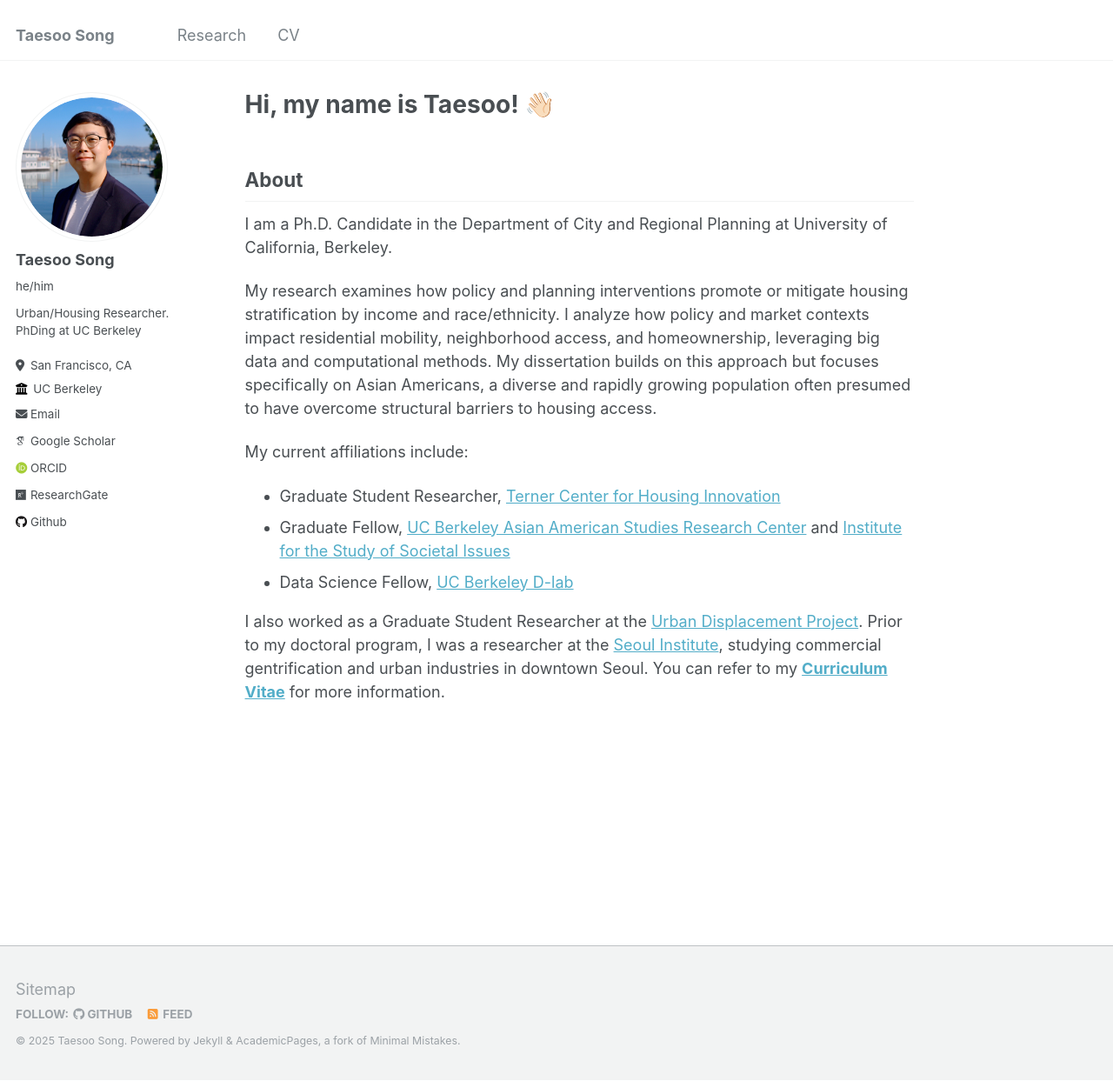
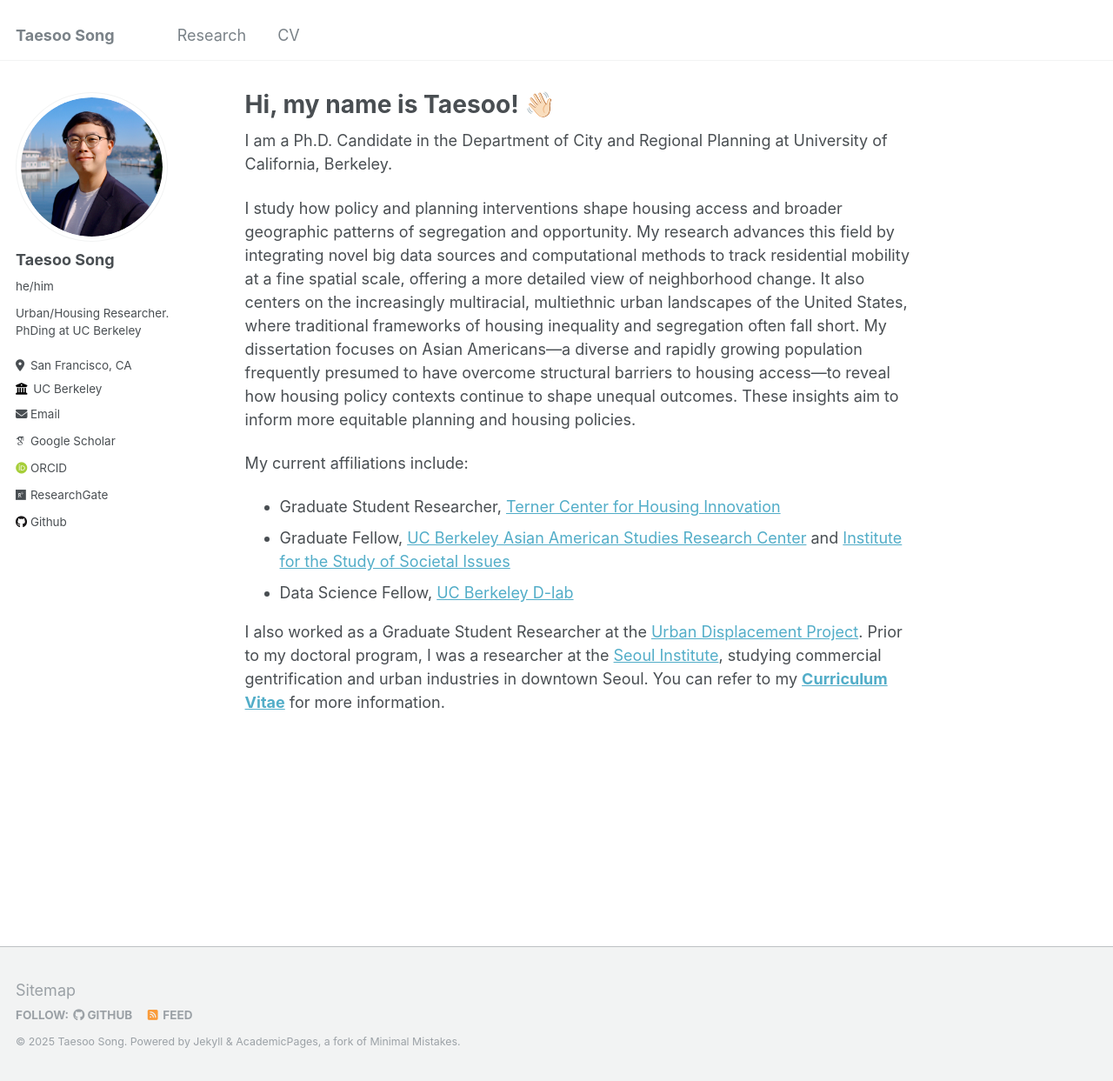
Before and after one commit to taesoosong/taesoosong.github.io, a Jekyll site: the page built from _pages/about.md, in a window 1280 px wide and 1243 px high. Shown: the whole window at 87% size. Built offline with Jekyll 4.4.1, drawn with Linux system fonts in a browser that asks for light colours; some web fonts are replaced.

Commit message:
Update about.md

```diff
--- a/_pages/about.md
+++ b/_pages/about.md
@@ -8,10 +8,9 @@ redirect_from:
   - /about.html
 ---
 
-## About
 I am a Ph.D. Candidate in the Department of City and Regional Planning at University of California, Berkeley.
 
-My research examines how policy and planning interventions promote or mitigate housing stratification by income and race/ethnicity. I analyze how policy and market contexts impact residential mobility, neighborhood access, and homeownership, leveraging big data and computational methods. My dissertation builds on this approach but focuses specifically on Asian Americans, a diverse and rapidly growing population often presumed to have overcome structural barriers to housing access.
+I study how policy and planning interventions shape housing access and broader geographic patterns of segregation and opportunity. My research advances this field by integrating novel big data sources and computational methods to track residential mobility at a fine spatial scale, offering a more detailed view of neighborhood change. It also centers on the increasingly multiracial, multiethnic urban landscapes of the United States, where traditional frameworks of housing inequality and segregation often fall short. My dissertation focuses on Asian Americans—a diverse and rapidly growing population frequently presumed to have overcome structural barriers to housing access—to reveal how housing policy contexts continue to shape unequal outcomes. These insights aim to inform more equitable planning and housing policies.
 
 My current affiliations include:
 - Graduate Student Researcher, [Terner Center for Housing Innovation](https://ternercenter.berkeley.edu/)
```
